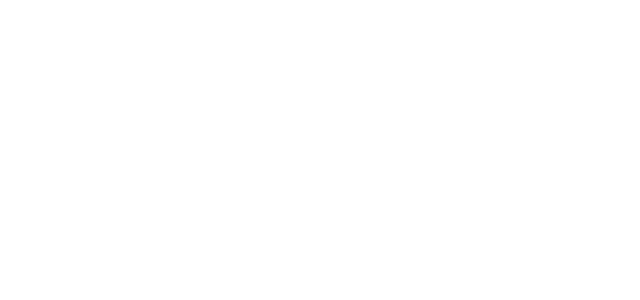
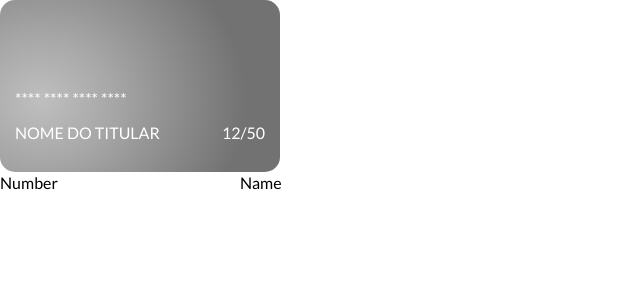
Before and after one commit to brunoJSX/bexs-challenge, a React (Vite) app: page / in a window 1280 px wide. Shown: the top 300 px of the page, without its empty margins (0-640 px from the left). Built offline with nearby package versions, Linux system fonts and the light colour scheme.

Commit message:
refactor: added code to test

```diff
--- a/src/App.tsx
+++ b/src/App.tsx
@@ -1,9 +1,45 @@
-import React from 'react';
+import React, { useState } from 'react';
+
+import { CreditCard, ICardExpiration } from './components/CreditCard';
 
 import GlobalStyle from './styles/global';
 
 function App() {
-  return <GlobalStyle />;
+  const [number, setNumber] = useState('');
+  const [name, setName] = useState('');
+  const [expiration, setExpiration] = useState<ICardExpiration>({
+    month: 12,
+    year: 50,
+  });
+
+  return (
+    <>
+      <GlobalStyle />
+
+      <CreditCard
+        cardNumber={number}
+        personName={name}
+        cardExpiration={expiration}
+      />
+
+      <label>Number</label>
+      <input
+        type="text"
+        value={number}
+        onChange={e => setNumber(e.target.value)}
+      />
+
+      <label>Name</label>
+      <input type="text" value={name} onChange={e => setName(e.target.value)} />
+
+      {/* <label>Expiration</label>
+      <input
+        type="text"
+        value={`${expiration.month}/${expiration.year}`}
+        onChange={handleExpirationDate}
+      /> */}
+    </>
+  );
 }
 
 export default App;
```
